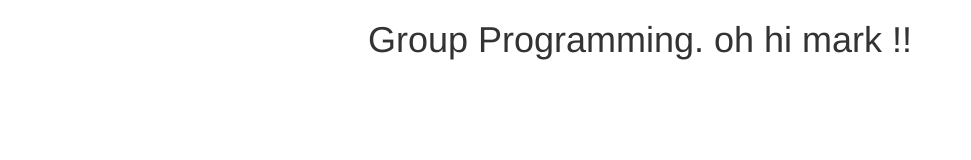
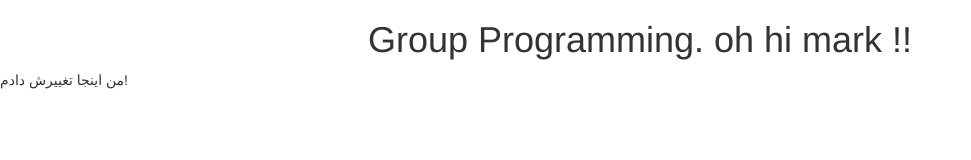
Before and after one commit to group-programming/gptest, a plain HTML site: page index.html in a window 1280 px wide. Shown: the whole page, without its empty margins (0-971 px from the left). Drawn offline with nearby package versions, Linux system fonts and the light colour scheme.

Commit message:
some change here happend!

```diff
--- a/index.html
+++ b/index.html
@@ -24,6 +24,8 @@ Group Programming.
 oh hi mark !!
 </h1>
 
+<p>من اینجا تغییرش دادم!</p>
+
     <!-- TODO: Here goes your content! -->
 
 
```
